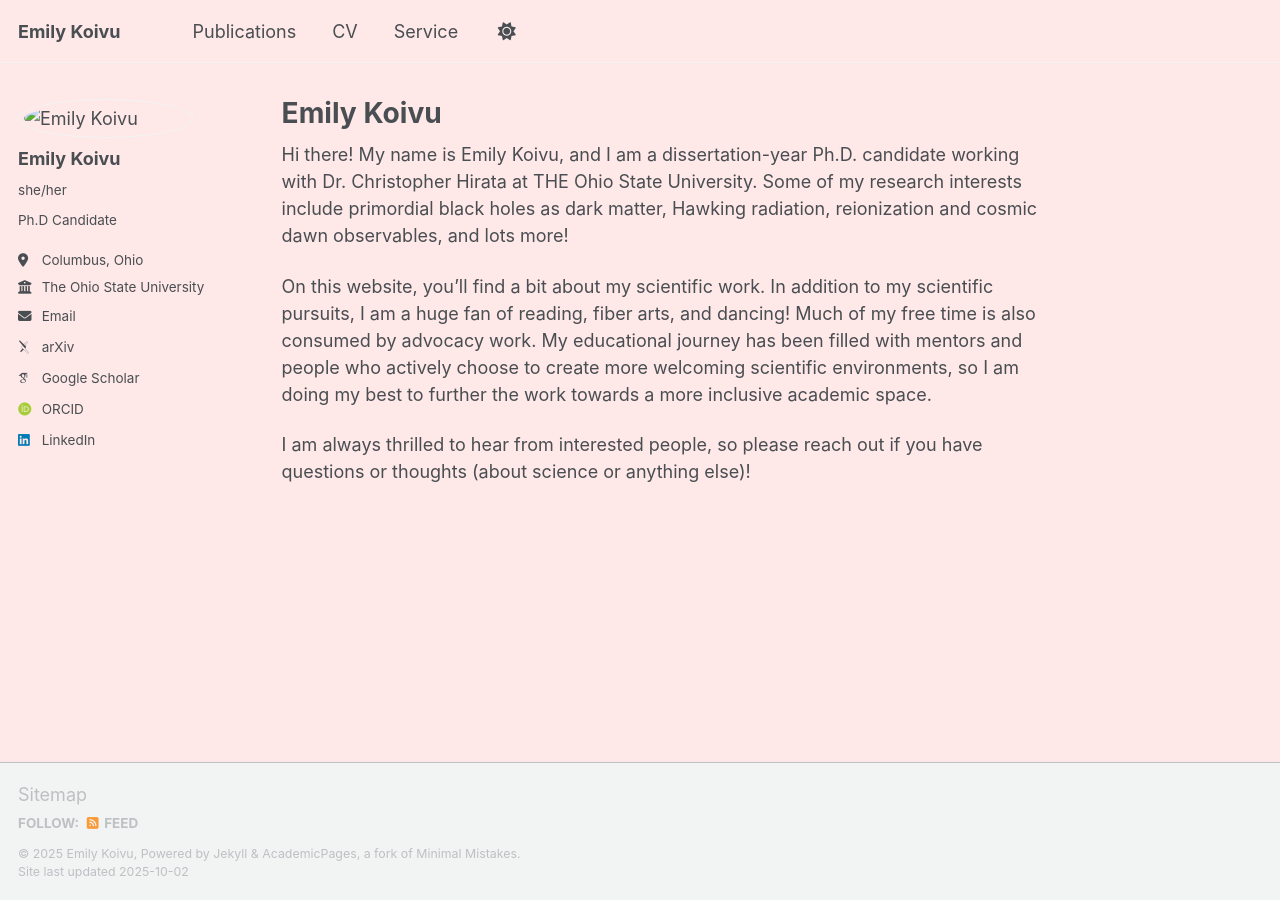
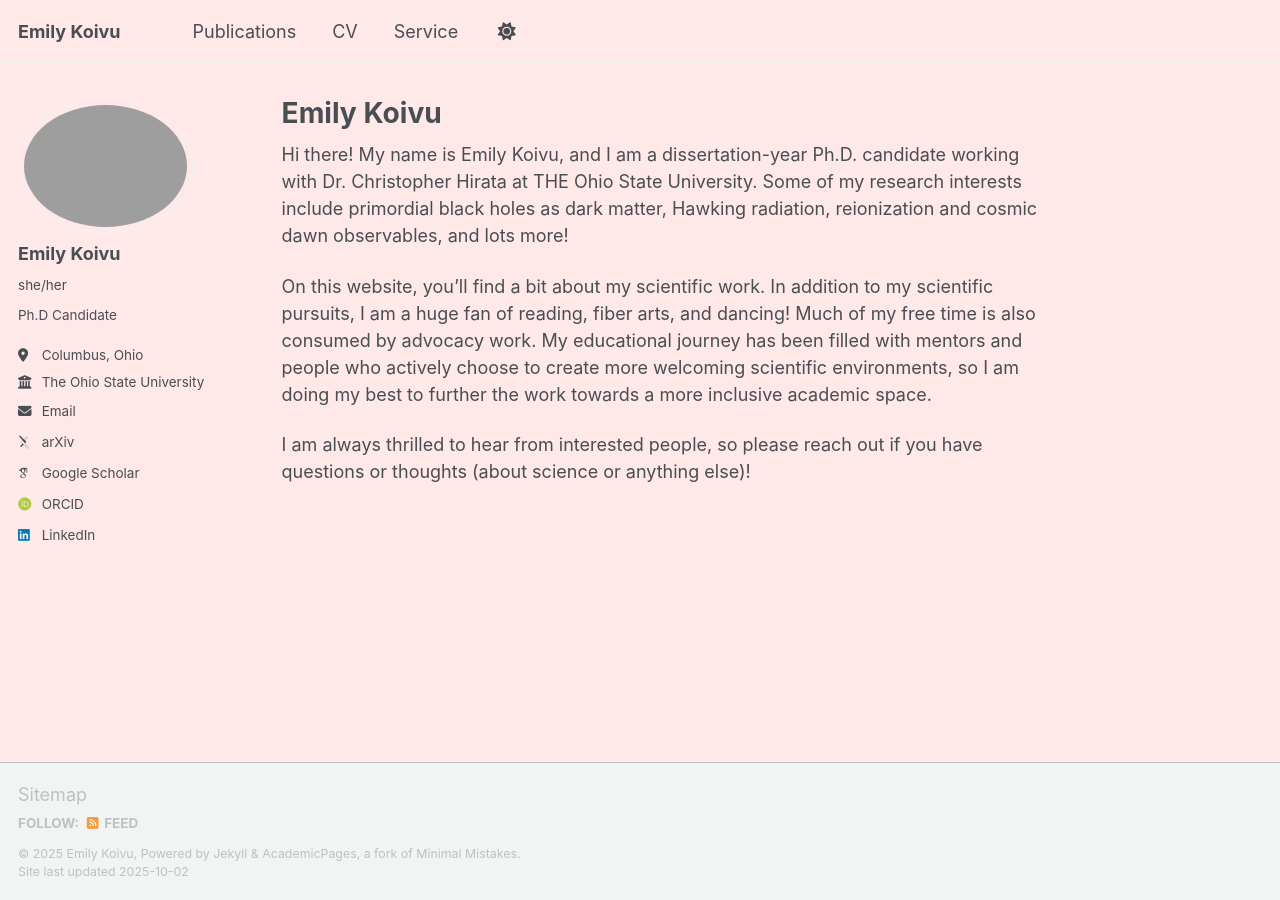
Before and after one commit to koivuemily/koivuemily.github.io, a Jekyll site: the page built from _pages/about.md, in a window 1280 px wide. Built offline with Jekyll 4.4.1, drawn with Linux system fonts in a browser that asks for light colours; some web fonts are replaced; a script that is not in the unit is left out.

Commit message:
Update headshot

```diff
--- a/_config.yml
+++ b/_config.yml
@@ -22,7 +22,7 @@ repository               : "koivuemily/koivuemily.github.io"
 #               Additional customization can be done by editing /_includes/author-profile.html
 author:
   # Biographic information
-  avatar           : "headshot.jpg"
+  avatar           : "koivu 1-4001.jpg"
   name             : "Emily Koivu"
   pronouns         : "she/her"# example: "she/her"
   bio              : "Ph.D Candidate"
```
